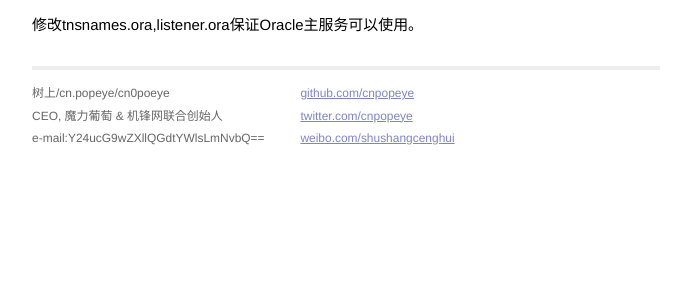
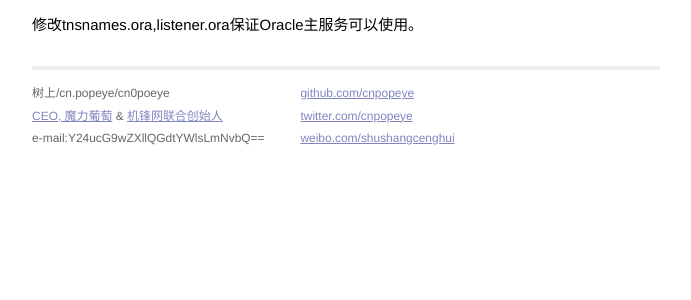
Before and after one commit to cnpopeye/cnpopeye.github.io, a Jekyll site: the page built from index.html, in a window 1280 px wide. Shown: the part 291-591 px from the top of the page, without its empty margins (294-985 px from the left). Built offline with Jekyll 4.4.1, drawn with Linux system fonts in a browser that asks for light colours; Markdown is read by kramdown in place of the engine named in the settings; the list of posts is cut into pages by our own code; part of the change alters nothing that is shown.

```diff
--- a/_layouts/default.html
+++ b/_layouts/default.html
@@ -27,7 +27,7 @@
             <div class="contact">
               <p>
                 树上/cn.popeye/cn0poeye <br />
-                CEO, 魔力葡萄 & 机锋网联合创始人<br />
+                <a href="http://moliputao.com">CEO, 魔力葡萄</a> & <a href="http://gfan.com">机锋网联合创始人</a><br />
                 e-mail:Y24ucG9wZXllQGdtYWlsLmNvbQ==
               </p>
             </div>
@@ -40,6 +40,16 @@
             </div>
           </div>
         </div>
+<script>
+  (function(i,s,o,g,r,a,m){i['GoogleAnalyticsObject']=r;i[r]=i[r]||function(){
+  (i[r].q=i[r].q||[]).push(arguments)},i[r].l=1*new Date();a=s.createElement(o),
+  m=s.getElementsByTagName(o)[0];a.async=1;a.src=g;m.parentNode.insertBefore(a,m)
+  })(window,document,'script','//www.google-analytics.com/analytics.js','ga');
+
+  ga('create', 'UA-38581351-2', 'cn0popeye.com');
+  ga('send', 'pageview');
+
+</script>
 
     </body>
 </html>
```
